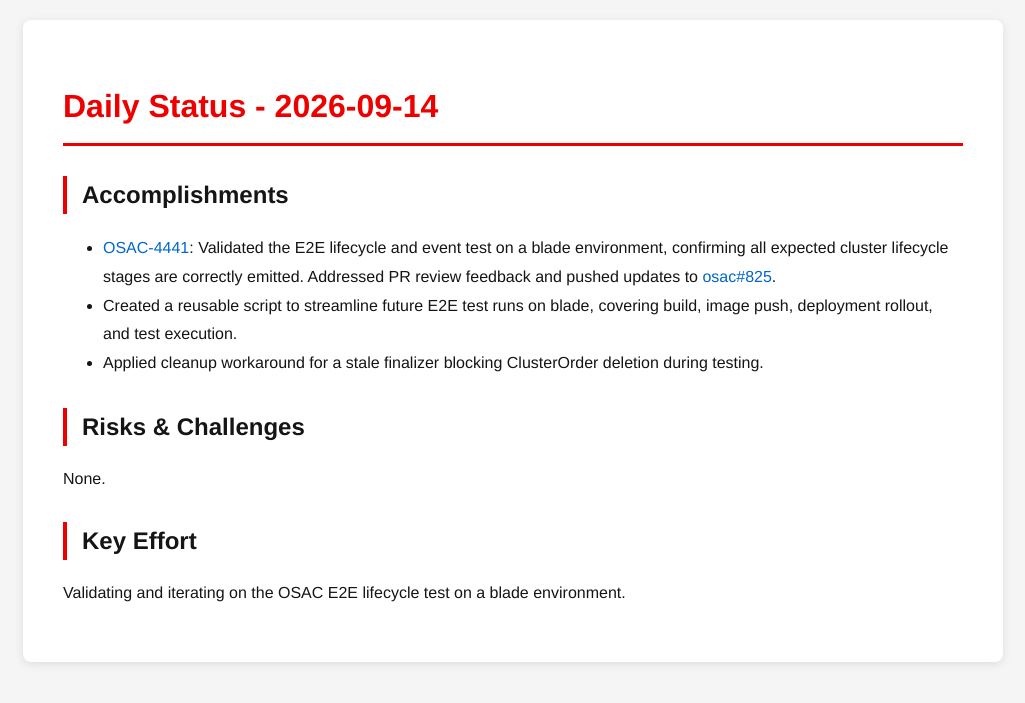
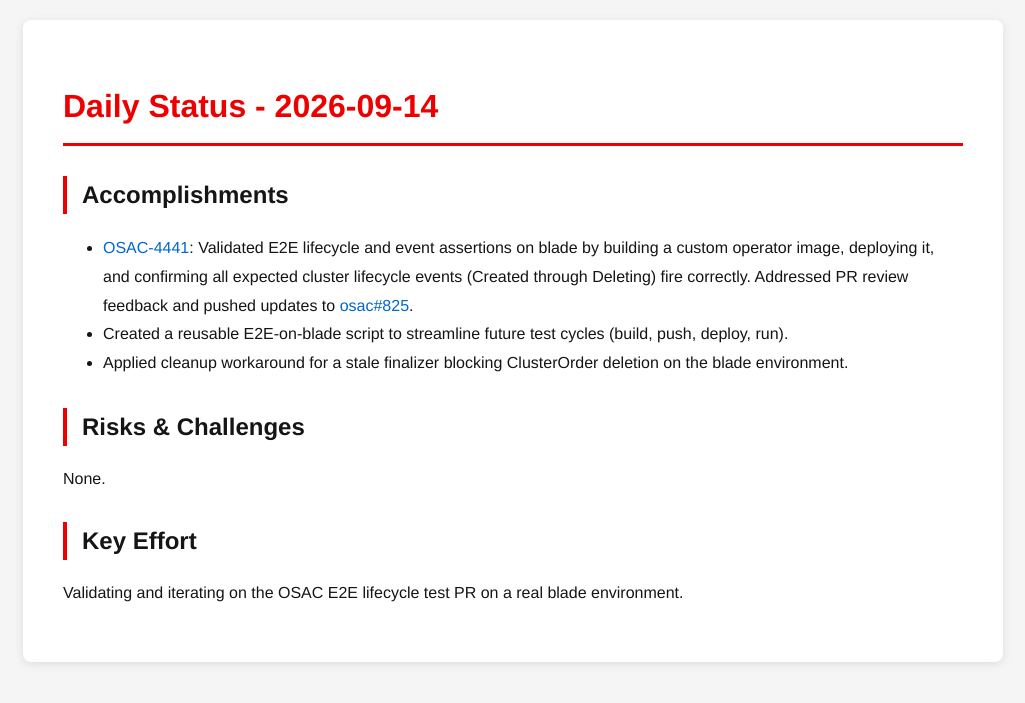
Before and after one commit to tzvatot/daily-status, a Jekyll site: the page built from 2026-09-14.md, in a window 1280 px wide. Shown: the top 703 px of the page, without its empty margins (127-1152 px from the left). Built offline with Jekyll 4.4.1, drawn with Linux system fonts in a browser that asks for light colours.

Commit message:
Daily status update - 2026-09-14

```diff
--- a/2026-09-14.md
+++ b/2026-09-14.md
@@ -7,12 +7,12 @@ date: 2026-09-14
 # Daily Status - 2026-09-14
 
 ## Accomplishments
-- [OSAC-4441](https://redhat.atlassian.net/browse/OSAC-4441): Validated the E2E lifecycle and event test on a blade environment, confirming all expected cluster lifecycle stages are correctly emitted. Addressed PR review feedback and pushed updates to [osac#825](https://github.com/osac-project/osac/pull/825).
-- Created a reusable script to streamline future E2E test runs on blade, covering build, image push, deployment rollout, and test execution.
-- Applied cleanup workaround for a stale finalizer blocking ClusterOrder deletion during testing.
+- [OSAC-4441](https://redhat.atlassian.net/browse/OSAC-4441): Validated E2E lifecycle and event assertions on blade by building a custom operator image, deploying it, and confirming all expected cluster lifecycle events (Created through Deleting) fire correctly. Addressed PR review feedback and pushed updates to [osac#825](https://github.com/osac-project/osac/pull/825).
+- Created a reusable E2E-on-blade script to streamline future test cycles (build, push, deploy, run).
+- Applied cleanup workaround for a stale finalizer blocking ClusterOrder deletion on the blade environment.
 
 ## Risks & Challenges
 None.
 
 ## Key Effort
-Validating and iterating on the OSAC E2E lifecycle test on a blade environment.
+Validating and iterating on the OSAC E2E lifecycle test PR on a real blade environment.
```
